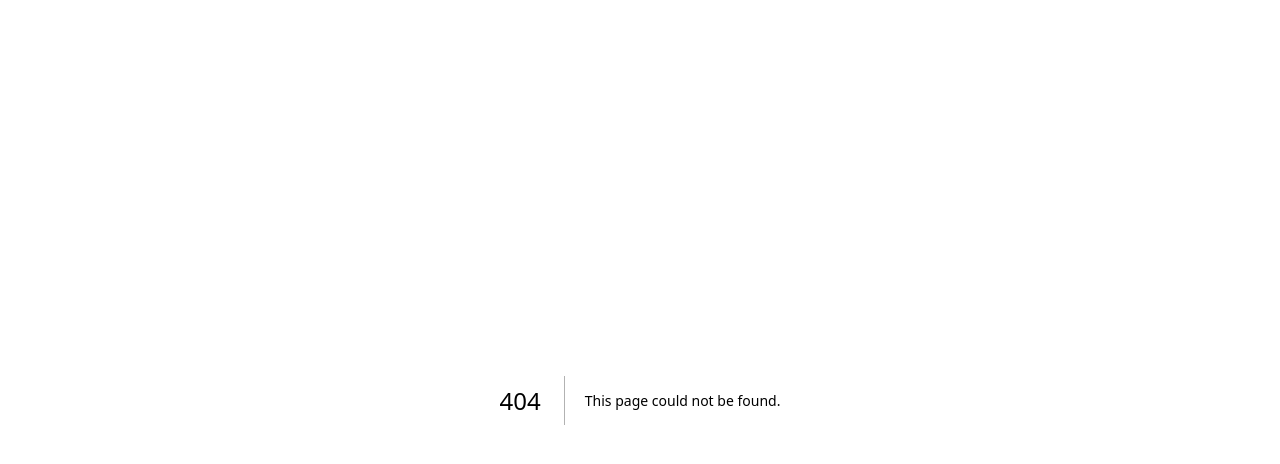
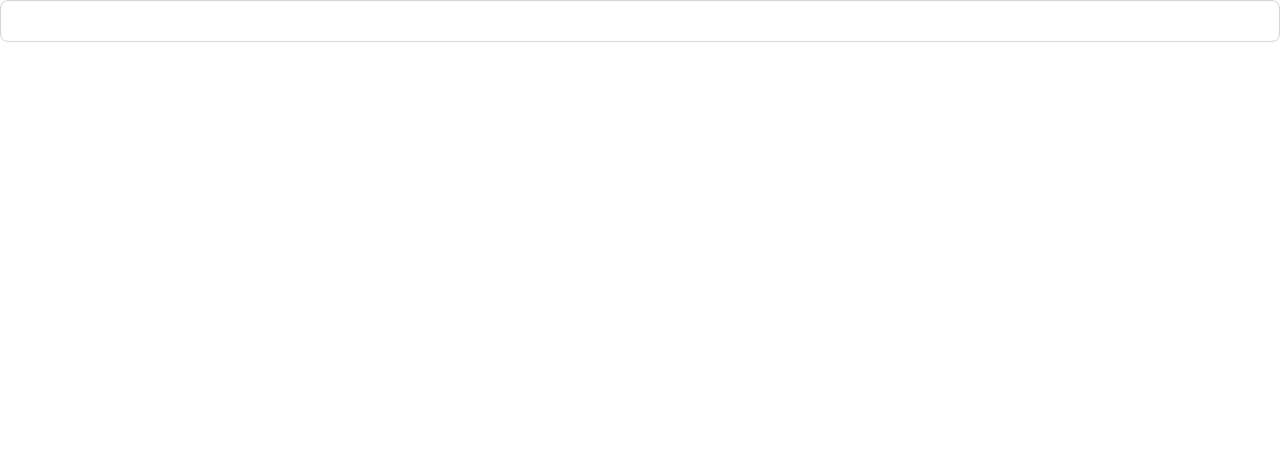
Before and after one commit to leonardochen/nextjs, a Next.js app: page /chat-tools in a window 1280 px wide. Before the commit this address had no page. Shown: the top 464 px of the page. Built offline with nearby package versions, Linux system fonts and the light colour scheme.

Commit message:
Chat with Tool
ask the weather in Chicago

```diff
--- /dev/null
+++ b/app/api/chat-tools/route.ts
@@ -0,0 +1,43 @@
+import { openai } from '@ai-sdk/openai';
+import { convertToCoreMessages, streamText } from 'ai';
+import { z } from 'zod';
+
+// Allow streaming responses up to 30 seconds
+export const maxDuration = 30;
+
+export async function POST(req: Request) {
+    const { messages } = await req.json();
+
+    const result = await streamText({
+        model: openai('gpt-4-turbo'),
+        messages: convertToCoreMessages(messages),
+        tools: {
+            // server-side tool with execute function:
+            getWeatherInformation: {
+                description: 'show the weather in a given city to the user',
+                parameters: z.object({ city: z.string() }),
+                execute: async ({ }: { city: string }) => {
+                    const weatherOptions = ['sunny', 'cloudy', 'rainy', 'snowy', 'windy'];
+                    return weatherOptions[
+                        Math.floor(Math.random() * weatherOptions.length)
+                    ];
+                },
+            },
+            // client-side tool that starts user interaction:
+            askForConfirmation: {
+                description: 'Ask the user for confirmation.',
+                parameters: z.object({
+                    message: z.string().describe('The message to ask for confirmation.'),
+                }),
+            },
+            // client-side tool that is automatically executed on the client:
+            getLocation: {
+                description:
+                    'Get the user location. Always ask for confirmation before using this tool.',
+                parameters: z.object({}),
+            },
+        },
+    });
+
+    return result.toAIStreamResponse();
+}
--- /dev/null
+++ b/app/chat-tools/page.tsx
@@ -0,0 +1,75 @@
+'use client';
+
+import { ToolInvocation } from 'ai';
+import { Message, useChat } from '@ai-sdk/react';
+
+export default function Chat() {
+    const { messages, input, handleInputChange, handleSubmit, addToolResult } =
+        useChat({
+            api: 'api/chat-tools',
+            maxToolRoundtrips: 5,
+
+            // run client-side tools that are automatically executed:
+            async onToolCall({ toolCall }: { toolCall: ToolInvocation }) {
+                if (toolCall.toolName === 'getLocation') {
+                    const cities = [
+                        'New York',
+                        'Los Angeles',
+                        'Chicago',
+                        'San Francisco',
+                    ];
+                    return cities[Math.floor(Math.random() * cities.length)];
+                }
+            },
+        });
+
+    return (
+        <div>
+            {messages?.map((m: Message) => (
+                <div key={m.id}>
+                    <strong>{m.role}:</strong>
+                    {m.content}
+                    {m.toolInvocations?.map((toolInvocation: ToolInvocation) => {
+                        const toolCallId = toolInvocation.toolCallId;
+                        const addResult = (result: string) =>
+                            addToolResult({ toolCallId, result });
+
+                        // render confirmation tool (client-side tool with user interaction)
+                        if (toolInvocation.toolName === 'askForConfirmation') {
+                            return (
+                                <div key={toolCallId}>
+                                    {toolInvocation.args.message}
+                                    <div>
+                                        {'result' in toolInvocation ? (
+                                            <b>{toolInvocation.result}</b>
+                                        ) : (
+                                            <>
+                                                <button onClick={() => addResult('Yes')}>Yes</button>
+                                                <button onClick={() => addResult('No')}>No</button>
+                                            </>
+                                        )}
+                                    </div>
+                                </div>
+                            );
+                        }
+
+                        // other tools:
+                        return 'result' in toolInvocation ? (
+                            <div key={toolCallId}>
+                                Tool call {`${toolInvocation.toolName}: `}
+                                {toolInvocation.result}
+                            </div>
+                        ) : (
+                            <div key={toolCallId}>Calling {toolInvocation.toolName}...</div>
+                        );
+                    })}
+                    <br />
+                </div>
+            ))}
+
+            <form onSubmit={handleSubmit}>
+                <input value={input} onChange={handleInputChange} className='border border-gray-300 rounded-lg p-2 w-full' />
+            </form>
+        </div>
+    );
+}
```
